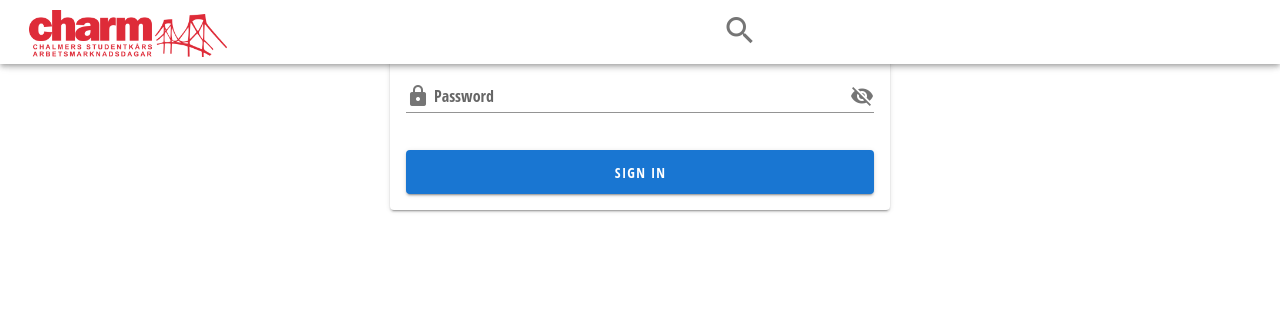
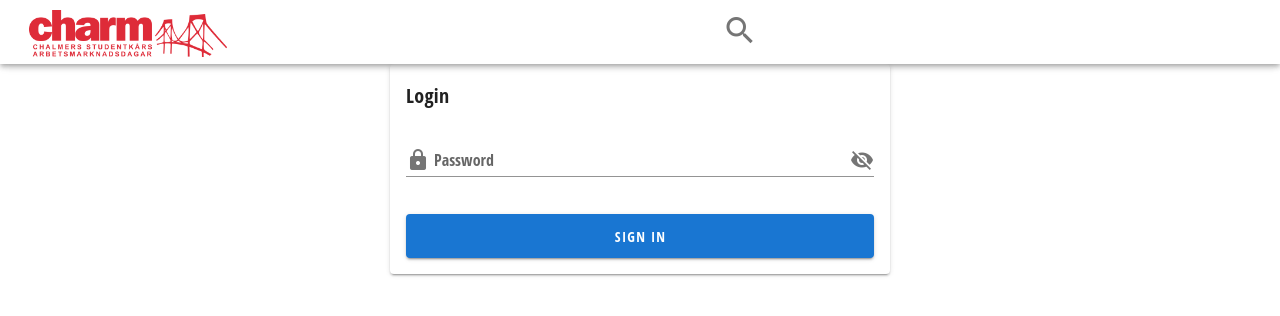
Before and after one commit to CHARMk-code/CHARM_catalogue, a Vue app in the folder vue/: page /login in a window 1280 px wide. Shown: the top 316 px of the page. Built offline with nearby package versions, Linux system fonts and the light colour scheme.

Commit message:
Reroutes login and upload as well as creates the base for company route

```diff
--- a/vue/src/router/index.js
+++ b/vue/src/router/index.js
@@ -1,11 +1,11 @@
 import Vue from "vue";
 import Router from "vue-router";
-import Company from "@/components/Company";
+import Company_view from "@/views/company";
 //import Search from '@/components/Search'
 import Home from "@/components/Home";
 import Administration from "@/views/Administration";
 import Companies from "@/views/admin/Companies";
-import Login from "@/components/Login";
+import Login from "@/views/login";
 import Upload from "@/components/Upload";
 Vue.use(Router);
 
@@ -43,6 +43,8 @@ export default new Router({
         },
         {
           path: "batch",
+          name: "batch",
+          component: Upload,
         },
         {
           path: "account",
@@ -50,19 +52,14 @@ export default new Router({
       ],
     },
     {
-      path: "/company/:company",
+      path: "/company/:name",
       name: "Company",
-      component: Company,
+      component: Company_view,
     },
     {
       path: "/login",
       name: "Login",
       component: Login,
     },
-    {
-      path: "/upload",
-      name: "Upload",
-      component: Upload,
-    },
   ],
 });
--- /dev/null
+++ b/vue/src/views/company.vue
@@ -0,0 +1,29 @@
+<template>
+  <v-main>
+    <v-sheet>
+
+      {{ $route.params.name }}
+
+    </v-sheet>
+  </v-main>
+</template>
+
+<script>
+
+export default {
+  components: {
+
+    //Art,
+    //Logo,
+    //Business_areas, //Tags?
+    //Trivia, //Did you know...
+    //Founded, //year
+    //Contacts, //name, email, position?
+    //Enployees, //Sweden worldwide
+    //Offering, //Master thesis, summer job, Trainee, Oppotunities abroad, Internship, Recruiting events
+    //Looking_for, //Bachelor, Master, Phd
+    //Programs, // Tags for all programs
+  }
+
+}
+</script>
--- /dev/null
+++ b/vue/src/views/login.vue
@@ -0,0 +1,15 @@
+<template>
+  <v-main>
+    <Login />
+  </v-main>
+</template>
+
+<script>
+import Login from "@/components/Login";
+export default {
+  name: "Login view",
+  components: {
+    Login,
+  },
+};
+</script>
```
